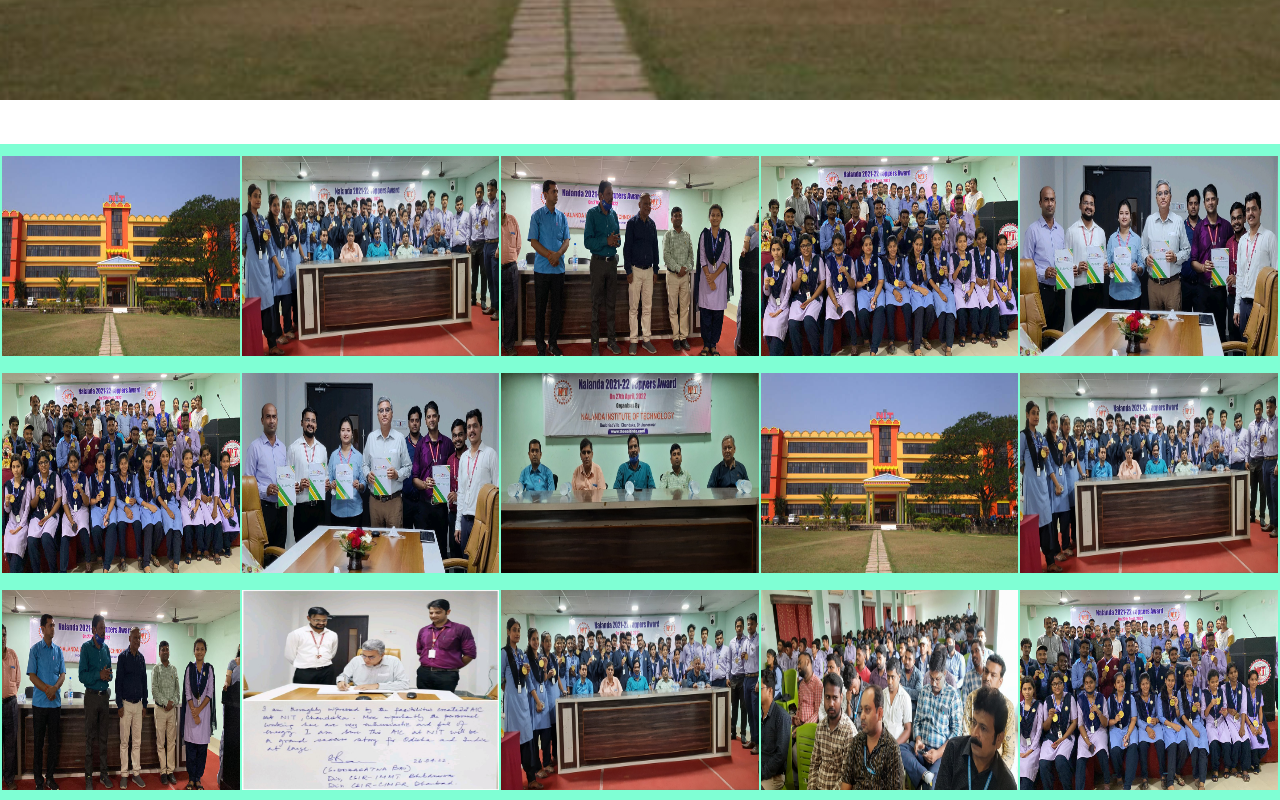
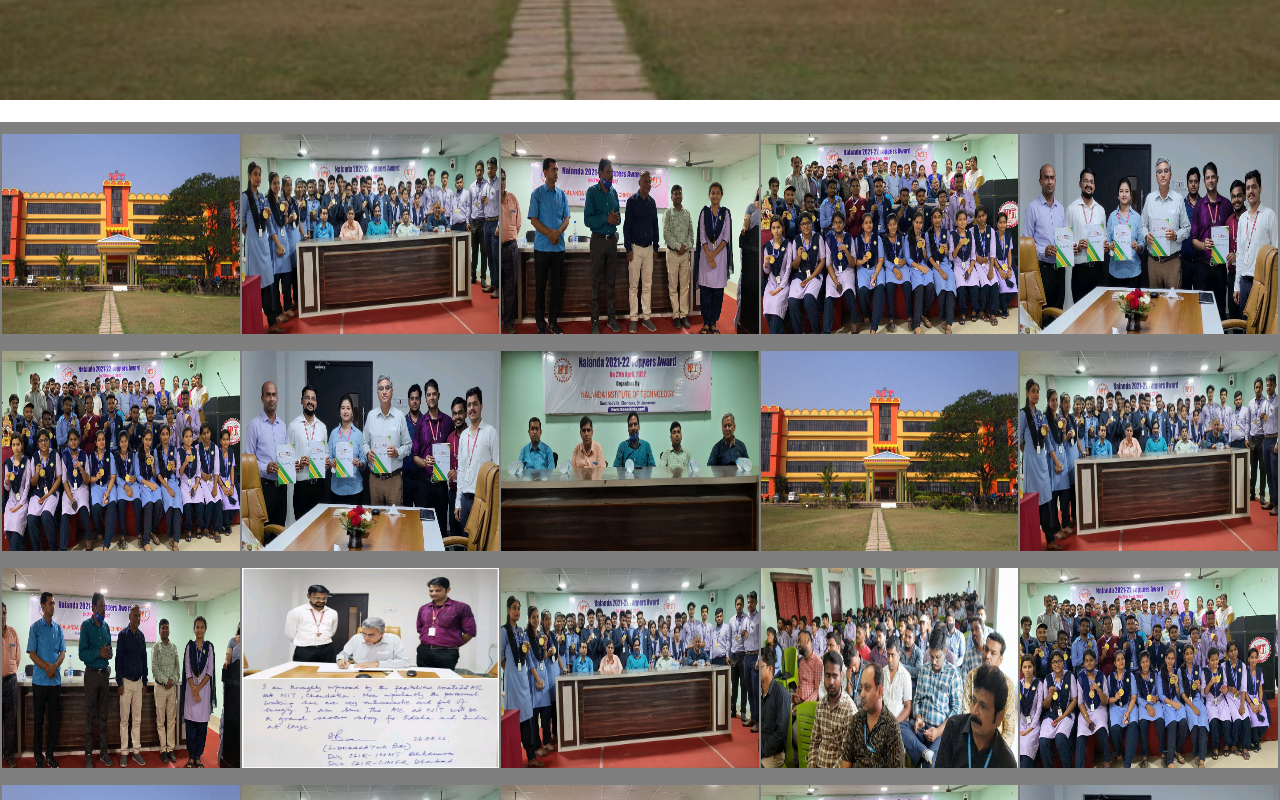
Before and after one commit to Pritirekha23/Assignments, a plain HTML site: page Assignments/11_assignment(clg website)/Gallery.html in a window 1280 px wide. Shown: the part 700-1500 px from the top of the page. Drawn offline with Linux system fonts and the light colour scheme.

Commit message:
day 82 of 100days of code

```diff
--- a/Assignments/11_assignment(clg website)/Gallery.html
+++ b/Assignments/11_assignment(clg website)/Gallery.html
@@ -45,7 +45,7 @@
   </header>
 
 
-<br><br>
+<br>
 
  <div class="for-image">
  <table class="table">
@@ -85,7 +85,7 @@
     <td><img src="/Assignments/Pictures/3e.1e6165c8.jpg" alt=""></td>
   </tr>
  </table>
- </div> <br><br>
+ </div> <br>
 
 
 
--- a/Assignments/11_assignment(clg website)/style.css
+++ b/Assignments/11_assignment(clg website)/style.css
@@ -139,6 +139,9 @@ h2{
 
 
 }
-.table{
- background-color: aquamarine;
+/* .table{
+ background-image: linear-gradient(90deg,rgba(0,0,0,0.5),rgba(0,0,0,0.5),rgba(0,0,0,0.5));
+} */
+.for-image{
+    background-image: linear-gradient(90deg,rgba(0,0,0,0.5),rgba(0,0,0,0.5),rgba(0,0,0,0.5));
 }
```
